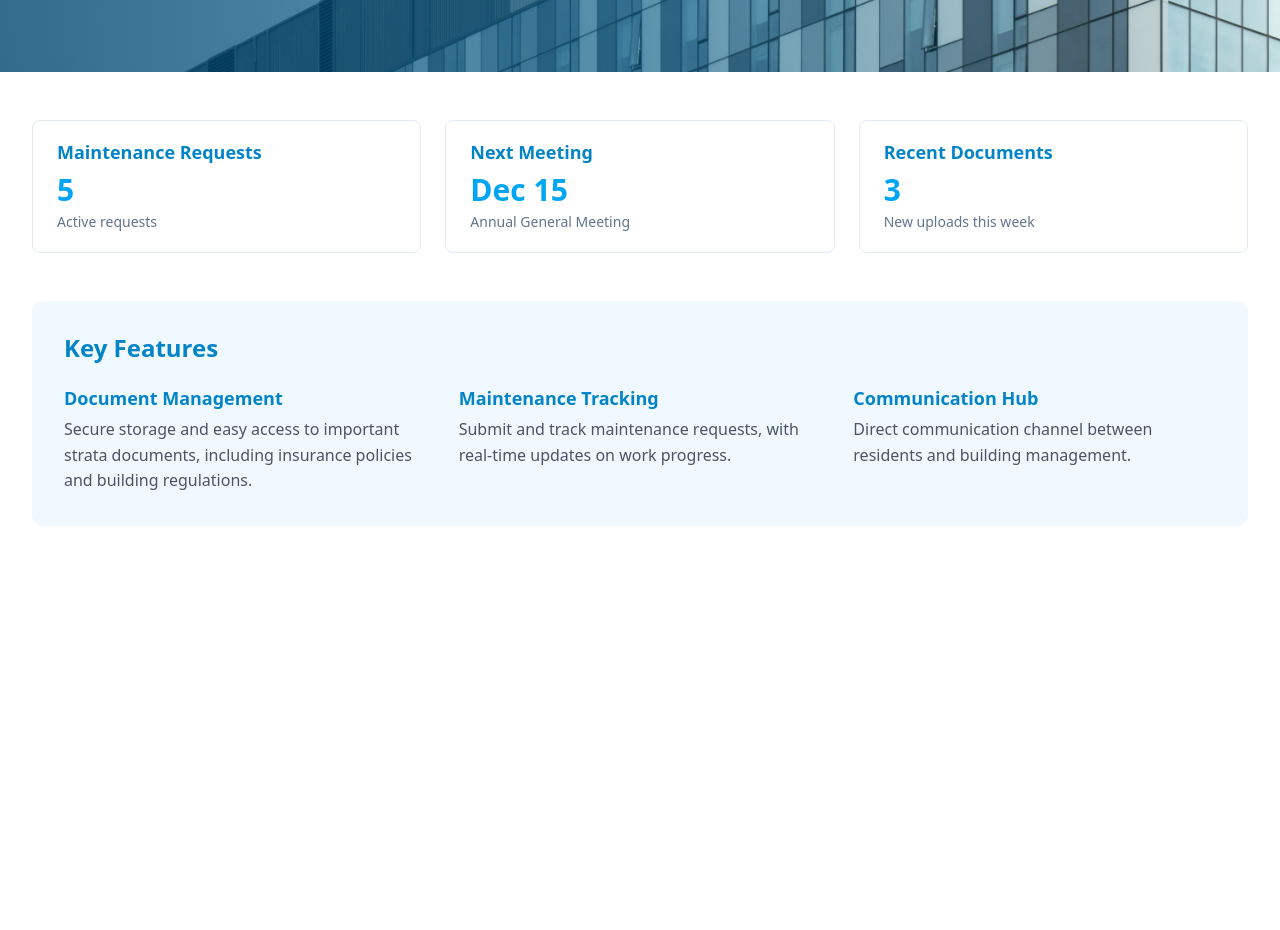
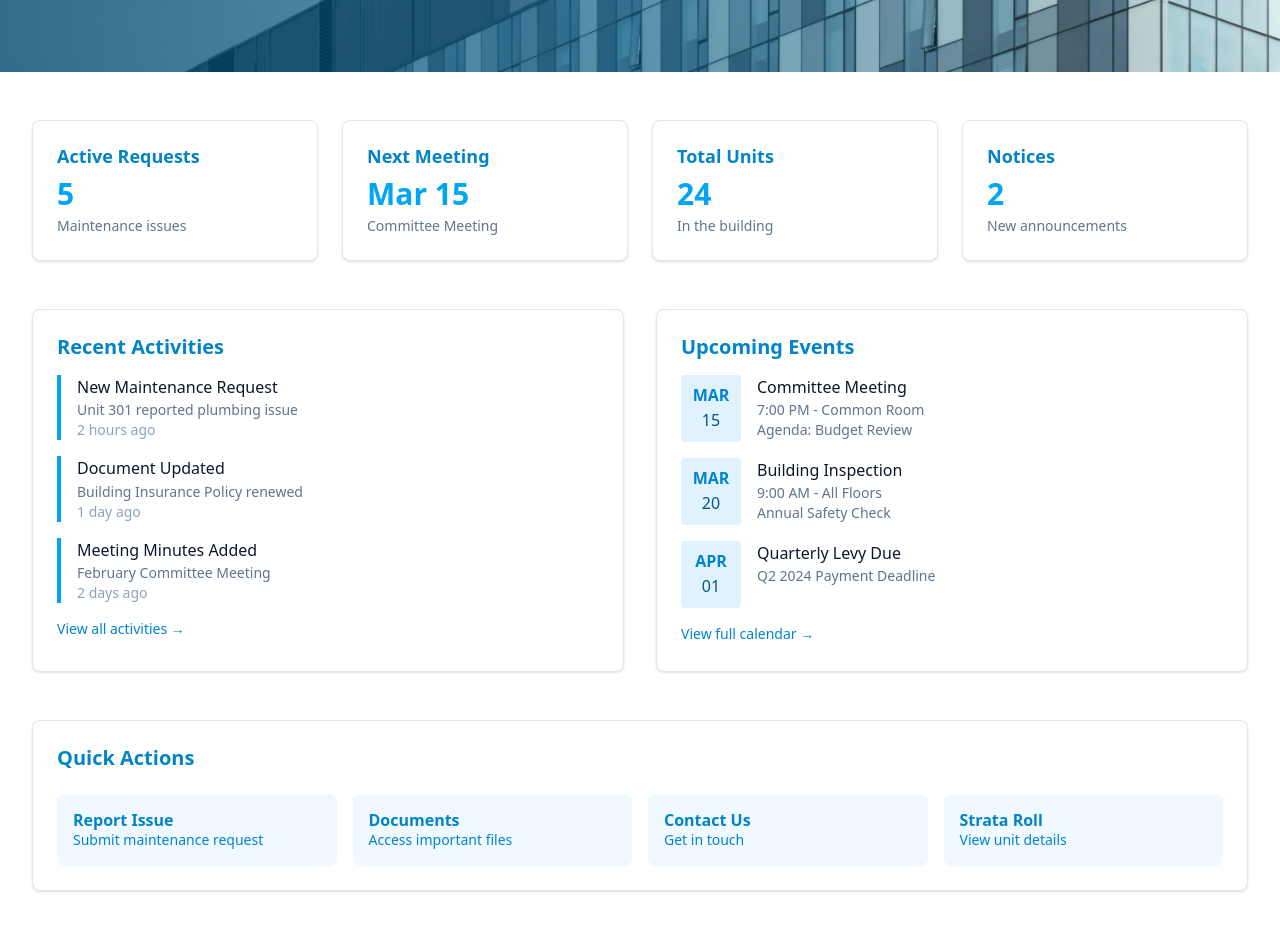
Before and after one commit to ngtrongviet/strata-hub, a Next.js app: page / in a window 1280 px wide. Shown: the part 520-1450 px from the top of the page. Before the commit the page ends 1094 px from the top, so only its background shows below. Built offline with nearby package versions, Linux system fonts and the light colour scheme.

Commit message:
Add content

```diff
--- a/app/page.tsx
+++ b/app/page.tsx
@@ -1,5 +1,6 @@
 import Image from 'next/image'
 import { Card } from '@/app/components/ui/Card'
+import Link from 'next/link'
 
 export default function Dashboard() {
   return (
@@ -30,60 +31,140 @@ export default function Dashboard() {
         </div>
       </div>
 
-      {/* Content Section */}
+      {/* New Dashboard Content */}
       <div className="max-w-7xl mx-auto px-4 sm:px-6 lg:px-8 py-12">
-        {/* Dashboard Cards */}
-        <div className="grid grid-cols-1 gap-6 sm:grid-cols-2 lg:grid-cols-3">
-          <Card
-            title="Maintenance Requests"
-            value="5"
-            description="Active requests"
-            link="/maintenance"
-          />
-          <Card
-            title="Next Meeting"
-            value="Dec 15"
-            description="Annual General Meeting"
-            link="/meetings"
-          />
-          <Card
-            title="Recent Documents"
-            value="3"
-            description="New uploads this week"
-            link="/documents"
-          />
+        {/* Quick Stats */}
+        <div className="grid grid-cols-1 sm:grid-cols-2 lg:grid-cols-4 gap-6 mb-12">
+          <div className="bg-white border border-slate-200 rounded-lg p-6 shadow-sm">
+            <h3 className="text-lg font-semibold text-sky-600 mb-2">Active Requests</h3>
+            <p className="text-3xl font-bold text-sky-500">5</p>
+            <p className="text-sm text-slate-500 mt-1">Maintenance issues</p>
+          </div>
+          <div className="bg-white border border-slate-200 rounded-lg p-6 shadow-sm">
+            <h3 className="text-lg font-semibold text-sky-600 mb-2">Next Meeting</h3>
+            <p className="text-3xl font-bold text-sky-500">Mar 15</p>
+            <p className="text-sm text-slate-500 mt-1">Committee Meeting</p>
+          </div>
+          <div className="bg-white border border-slate-200 rounded-lg p-6 shadow-sm">
+            <h3 className="text-lg font-semibold text-sky-600 mb-2">Total Units</h3>
+            <p className="text-3xl font-bold text-sky-500">24</p>
+            <p className="text-sm text-slate-500 mt-1">In the building</p>
+          </div>
+          <div className="bg-white border border-slate-200 rounded-lg p-6 shadow-sm">
+            <h3 className="text-lg font-semibold text-sky-600 mb-2">Notices</h3>
+            <p className="text-3xl font-bold text-sky-500">2</p>
+            <p className="text-sm text-slate-500 mt-1">New announcements</p>
+          </div>
         </div>
 
-        {/* Features Section */}
-        <div className="mt-12 bg-sky-50 rounded-xl p-8">
-          <h2 className="text-2xl font-semibold text-sky-600 mb-6">
-            Key Features
-          </h2>
-          <div className="grid grid-cols-1 md:grid-cols-3 gap-8">
-            <div>
-              <h3 className="text-lg font-medium text-blue-900 mb-2">
-                Document Management
-              </h3>
-              <p className="text-gray-600">
-                Secure storage and easy access to important strata documents, including insurance policies and building regulations.
-              </p>
+        {/* Recent Activities & Upcoming Events */}
+        <div className="grid grid-cols-1 lg:grid-cols-2 gap-8 mb-12">
+          <div className="bg-white border border-slate-200 rounded-lg p-6 shadow-sm">
+            <h2 className="text-xl font-semibold text-sky-600 mb-4">Recent Activities</h2>
+            <div className="space-y-4">
+              <div className="border-l-4 border-sky-500 pl-4">
+                <p className="text-slate-900 font-medium">New Maintenance Request</p>
+                <p className="text-slate-500 text-sm">Unit 301 reported plumbing issue</p>
+                <p className="text-slate-400 text-sm">2 hours ago</p>
+              </div>
+              <div className="border-l-4 border-sky-500 pl-4">
+                <p className="text-slate-900 font-medium">Document Updated</p>
+                <p className="text-slate-500 text-sm">Building Insurance Policy renewed</p>
+                <p className="text-slate-400 text-sm">1 day ago</p>
+              </div>
+              <div className="border-l-4 border-sky-500 pl-4">
+                <p className="text-slate-900 font-medium">Meeting Minutes Added</p>
+                <p className="text-slate-500 text-sm">February Committee Meeting</p>
+                <p className="text-slate-400 text-sm">2 days ago</p>
+              </div>
             </div>
-            <div>
-              <h3 className="text-lg font-medium text-blue-900 mb-2">
-                Maintenance Tracking
-              </h3>
-              <p className="text-gray-600">
-                Submit and track maintenance requests, with real-time updates on work progress.
-              </p>
+            <Link href="/activities" className="text-sky-600 hover:text-sky-700 text-sm mt-4 inline-block">
+              View all activities →
+            </Link>
+          </div>
+
+          <div className="bg-white border border-slate-200 rounded-lg p-6 shadow-sm">
+            <h2 className="text-xl font-semibold text-sky-600 mb-4">Upcoming Events</h2>
+            <div className="space-y-4">
+              <div className="flex items-start gap-4">
+                <div className="bg-sky-100 rounded p-2 text-center min-w-[60px]">
+                  <p className="text-sky-600 font-bold">MAR</p>
+                  <p className="text-sky-800">15</p>
+                </div>
+                <div>
+                  <p className="text-slate-900 font-medium">Committee Meeting</p>
+                  <p className="text-slate-500 text-sm">7:00 PM - Common Room</p>
+                  <p className="text-slate-500 text-sm">Agenda: Budget Review</p>
+                </div>
+              </div>
+              <div className="flex items-start gap-4">
+                <div className="bg-sky-100 rounded p-2 text-center min-w-[60px]">
+                  <p className="text-sky-600 font-bold">MAR</p>
+                  <p className="text-sky-800">20</p>
+                </div>
+                <div>
+                  <p className="text-slate-900 font-medium">Building Inspection</p>
+                  <p className="text-slate-500 text-sm">9:00 AM - All Floors</p>
+                  <p className="text-slate-500 text-sm">Annual Safety Check</p>
+                </div>
+              </div>
+              <div className="flex items-start gap-4">
+                <div className="bg-sky-100 rounded p-2 text-center min-w-[60px]">
+                  <p className="text-sky-600 font-bold">APR</p>
+                  <p className="text-sky-800">01</p>
+                </div>
+                <div>
+                  <p className="text-slate-900 font-medium">Quarterly Levy Due</p>
+                  <p className="text-slate-500 text-sm">Q2 2024 Payment Deadline</p>
+                </div>
+              </div>
             </div>
-            <div>
-              <h3 className="text-lg font-medium text-blue-900 mb-2">
-                Communication Hub
-              </h3>
-              <p className="text-gray-600">
-                Direct communication channel between residents and building management.
-              </p>
-            </div>
+            <Link href="/calendar" className="text-sky-600 hover:text-sky-700 text-sm mt-4 inline-block">
+              View full calendar →
+            </Link>
+          </div>
+        </div>
+
+        {/* Quick Actions */}
+        <div className="bg-white border border-slate-200 rounded-lg p-6 shadow-sm">
+          <h2 className="text-xl font-semibold text-sky-600 mb-6">Quick Actions</h2>
+          <div className="grid grid-cols-1 sm:grid-cols-2 lg:grid-cols-4 gap-4">
+            <Link
+              href="/maintenance/new"
+              className="flex items-center p-4 bg-sky-50 rounded-lg hover:bg-sky-100 transition-colors"
+            >
+              <div>
+                <h3 className="font-medium text-sky-900">Report Issue</h3>
+                <p className="text-sm text-sky-600">Submit maintenance request</p>
+              </div>
+            </Link>
+            <Link
+              href="/documents"
+              className="flex items-center p-4 bg-sky-50 rounded-lg hover:bg-sky-100 transition-colors"
+            >
+              <div>
+                <h3 className="font-medium text-sky-900">Documents</h3>
+                <p className="text-sm text-sky-600">Access important files</p>
+              </div>
+            </Link>
+            <Link
+              href="/contact"
+              className="flex items-center p-4 bg-sky-50 rounded-lg hover:bg-sky-100 transition-colors"
+            >
+              <div>
+                <h3 className="font-medium text-sky-900">Contact Us</h3>
+                <p className="text-sm text-sky-600">Get in touch</p>
+              </div>
+            </Link>
+            <Link
+              href="/strata-roll"
+              className="flex items-center p-4 bg-sky-50 rounded-lg hover:bg-sky-100 transition-colors"
+            >
+              <div>
+                <h3 className="font-medium text-sky-900">Strata Roll</h3>
+                <p className="text-sm text-sky-600">View unit details</p>
+              </div>
+            </Link>
           </div>
         </div>
       </div>
--- a/app/strata-roll/page.tsx
+++ b/app/strata-roll/page.tsx
@@ -4,76 +4,166 @@ import { useState } from 'react'
 interface UnitOwner {
   unit: string
   name: string
+  email: string
+  phone: string
   entitlement: number
-  contact?: string
+  occupancyType: 'Owner Occupied' | 'Tenanted'
+  lastUpdated: string
 }
+
+const unitOwners: UnitOwner[] = [
+  {
+    unit: '101',
+    name: 'John Smith',
+    email: 'john.smith@email.com',
+    phone: '0400 123 456',
+    entitlement: 2.5,
+    occupancyType: 'Owner Occupied',
+    lastUpdated: '2024-02-15'
+  },
+  {
+    unit: '102',
+    name: 'Sarah Johnson',
+    email: 'sarah.j@email.com',
+    phone: '0400 789 012',
+    entitlement: 2.5,
+    occupancyType: 'Tenanted',
+    lastUpdated: '2024-02-10'
+  },
+  {
+    unit: '201',
+    name: 'Michael Chen',
+    email: 'm.chen@email.com',
+    phone: '0400 345 678',
+    entitlement: 3.0,
+    occupancyType: 'Owner Occupied',
+    lastUpdated: '2024-02-20'
+  },
+  // Add more sample data as needed
+]
 
 export default function StrataRoll() {
   const [searchTerm, setSearchTerm] = useState('')
+  const [filter, setFilter] = useState('all')
 
-  // In a real app, this would come from your database
-  const owners: UnitOwner[] = [
-    { unit: '101', name: 'John Smith', entitlement: 2.5 },
-    { unit: '102', name: 'Jane Doe', entitlement: 2.5 },
-    // ... more owners
-  ]
+  const filteredOwners = unitOwners.filter(owner => {
+    const matchesSearch =
+      owner.unit.toLowerCase().includes(searchTerm.toLowerCase()) ||
+      owner.name.toLowerCase().includes(searchTerm.toLowerCase())
 
-  const filteredOwners = owners.filter(owner =>
-    owner.unit.includes(searchTerm) ||
-    owner.name.toLowerCase().includes(searchTerm.toLowerCase())
-  )
+    if (filter === 'all') return matchesSearch
+    return matchesSearch && owner.occupancyType.toLowerCase() === filter.toLowerCase()
+  })
+
+  const totalEntitlements = unitOwners.reduce((sum, owner) => sum + owner.entitlement, 0)
 
   return (
-    <div className="max-w-7xl mx-auto py-6 sm:px-6 lg:px-8">
-      <div className="md:flex md:items-center md:justify-between mb-6">
-        <h1 className="text-3xl font-bold text-gray-900 dark:text-gray-100">
+    <div className="max-w-7xl mx-auto py-8 px-4 sm:px-6 lg:px-8">
+      {/* Header */}
+      <div className="mb-8">
+        <h1 className="text-3xl font-bold text-sky-600 mb-2">
           Strata Roll
         </h1>
-        <div className="mt-4 md:mt-0">
-          <input
-            type="search"
-            placeholder="Search units or owners..."
-            value={searchTerm}
-            onChange={(e) => setSearchTerm(e.target.value)}
-            className="shadow-sm focus:ring-blue-500 focus:border-blue-500 block w-full sm:text-sm border-gray-300 rounded-md"
-          />
+        <p className="text-slate-600">
+          Manage and view unit ownership details and contact information
+        </p>
+      </div>
+
+      {/* Summary Cards */}
+      <div className="grid grid-cols-1 md:grid-cols-3 gap-6 mb-8">
+        <div className="bg-white border border-slate-200 rounded-lg p-6">
+          <h3 className="text-lg font-semibold text-sky-600 mb-2">Total Units</h3>
+          <p className="text-3xl font-bold text-sky-500">{unitOwners.length}</p>
+        </div>
+        <div className="bg-white border border-slate-200 rounded-lg p-6">
+          <h3 className="text-lg font-semibold text-sky-600 mb-2">Owner Occupied</h3>
+          <p className="text-3xl font-bold text-sky-500">
+            {unitOwners.filter(o => o.occupancyType === 'Owner Occupied').length}
+          </p>
+        </div>
+        <div className="bg-white border border-slate-200 rounded-lg p-6">
+          <h3 className="text-lg font-semibold text-sky-600 mb-2">Total Entitlements</h3>
+          <p className="text-3xl font-bold text-sky-500">{totalEntitlements}%</p>
         </div>
       </div>
 
-      <div className="bg-white dark:bg-gray-800 shadow overflow-hidden sm:rounded-lg">
-        <table className="min-w-full divide-y divide-gray-200">
-          <thead className="bg-gray-50 dark:bg-gray-700">
+      {/* Search and Filter */}
+      <div className="mb-6 flex flex-col sm:flex-row gap-4">
+        <div className="flex-1">
+          <input
+            type="text"
+            placeholder="Search by unit number or owner name..."
+            value={searchTerm}
+            onChange={(e) => setSearchTerm(e.target.value)}
+            className="w-full px-4 py-2 rounded-lg border border-slate-200 focus:border-sky-500 focus:ring-1 focus:ring-sky-500"
+          />
+        </div>
+        <select
+          value={filter}
+          onChange={(e) => setFilter(e.target.value)}
+          className="px-4 py-2 rounded-lg border border-slate-200 focus:border-sky-500 focus:ring-1 focus:ring-sky-500"
+        >
+          <option value="all">All Units</option>
+          <option value="owner occupied">Owner Occupied</option>
+          <option value="tenanted">Tenanted</option>
+        </select>
+      </div>
+
+      {/* Unit Owners Table */}
+      <div className="bg-white border border-slate-200 rounded-lg overflow-hidden">
+        <div className="overflow-x-auto">
+          <table className="min-w-full divide-y divide-slate-200">
+            <thead className="bg-slate-50">
               <tr>
-              <th scope="col" className="px-6 py-3 text-left text-xs font-medium text-gray-500 uppercase tracking-wider">
+                <th className="px-6 py-3 text-left text-xs font-medium text-slate-500 uppercase tracking-wider">
                   Unit
                 </th>
-              <th scope="col" className="px-6 py-3 text-left text-xs font-medium text-gray-500 uppercase tracking-wider">
-                Owner
+                <th className="px-6 py-3 text-left text-xs font-medium text-slate-500 uppercase tracking-wider">
+                  Owner Details
                 </th>
-              <th scope="col" className="px-6 py-3 text-left text-xs font-medium text-gray-500 uppercase tracking-wider">
+                <th className="px-6 py-3 text-left text-xs font-medium text-slate-500 uppercase tracking-wider">
+                  Contact
+                </th>
+                <th className="px-6 py-3 text-left text-xs font-medium text-slate-500 uppercase tracking-wider">
                   Entitlement
                 </th>
-              <th scope="col" className="px-6 py-3 text-left text-xs font-medium text-gray-500 uppercase tracking-wider">
+                <th className="px-6 py-3 text-left text-xs font-medium text-slate-500 uppercase tracking-wider">
+                  Status
+                </th>
+                <th className="px-6 py-3 text-left text-xs font-medium text-slate-500 uppercase tracking-wider">
                   Actions
                 </th>
               </tr>
             </thead>
-          <tbody className="bg-white dark:bg-gray-800 divide-y divide-gray-200">
+            <tbody className="divide-y divide-slate-200">
               {filteredOwners.map((owner) => (
-              <tr key={owner.unit}>
-                <td className="px-6 py-4 whitespace-nowrap text-sm font-medium text-gray-900">
+                <tr key={owner.unit} className="hover:bg-slate-50">
+                  <td className="px-6 py-4 whitespace-nowrap text-sm font-medium text-sky-600">
                     {owner.unit}
                   </td>
-                <td className="px-6 py-4 whitespace-nowrap text-sm text-gray-500">
-                  {owner.name}
+                  <td className="px-6 py-4 whitespace-nowrap">
+                    <div className="text-sm font-medium text-slate-900">{owner.name}</div>
+                    <div className="text-sm text-slate-500">Last updated: {owner.lastUpdated}</div>
                   </td>
-                <td className="px-6 py-4 whitespace-nowrap text-sm text-gray-500">
+                  <td className="px-6 py-4 whitespace-nowrap">
+                    <div className="text-sm text-slate-900">{owner.email}</div>
+                    <div className="text-sm text-slate-500">{owner.phone}</div>
+                  </td>
+                  <td className="px-6 py-4 whitespace-nowrap text-sm text-slate-900">
                     {owner.entitlement}%
                   </td>
-                <td className="px-6 py-4 whitespace-nowrap text-right text-sm font-medium">
-                  <button className="text-blue-600 hover:text-blue-900">
-                    Edit
-                  </button>
+                  <td className="px-6 py-4 whitespace-nowrap">
+                    <span className={`px-2 inline-flex text-xs leading-5 font-semibold rounded-full ${
+                      owner.occupancyType === 'Owner Occupied'
+                        ? 'bg-green-100 text-green-800'
+                        : 'bg-blue-100 text-blue-800'
+                    }`}>
+                      {owner.occupancyType}
+                    </span>
+                  </td>
+                  <td className="px-6 py-4 whitespace-nowrap text-sm text-slate-500">
+                    <button className="text-sky-600 hover:text-sky-800 mr-3">Edit</button>
+                    <button className="text-red-600 hover:text-red-800">Delete</button>
                   </td>
                 </tr>
               ))}
@@ -81,5 +171,13 @@ export default function StrataRoll() {
           </table>
         </div>
       </div>
+
+      {/* Add New Owner Button */}
+      <div className="mt-6">
+        <button className="bg-sky-500 hover:bg-sky-600 text-white px-6 py-3 rounded-lg transition-colors">
+          Add New Owner
+        </button>
+      </div>
+    </div>
   )
 }
```
Also changed, not shown: app/api/cron/maintenance-alerts/route.ts (added, +24 -0 lines), app/maintenance/new/page.tsx (+14 -14 lines), vercel.json. Lines whose indentation alone changed are shown as unchanged.
